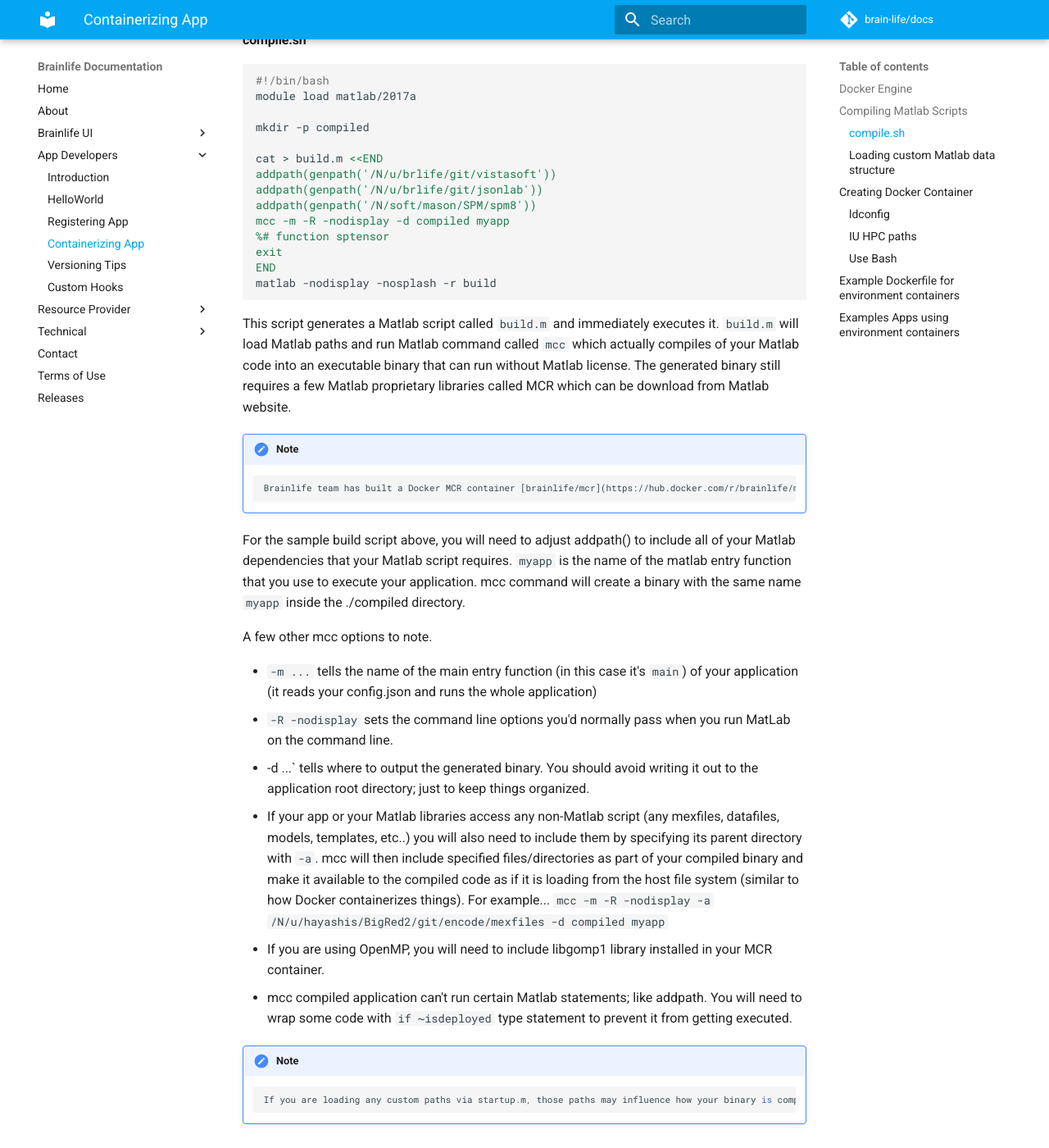
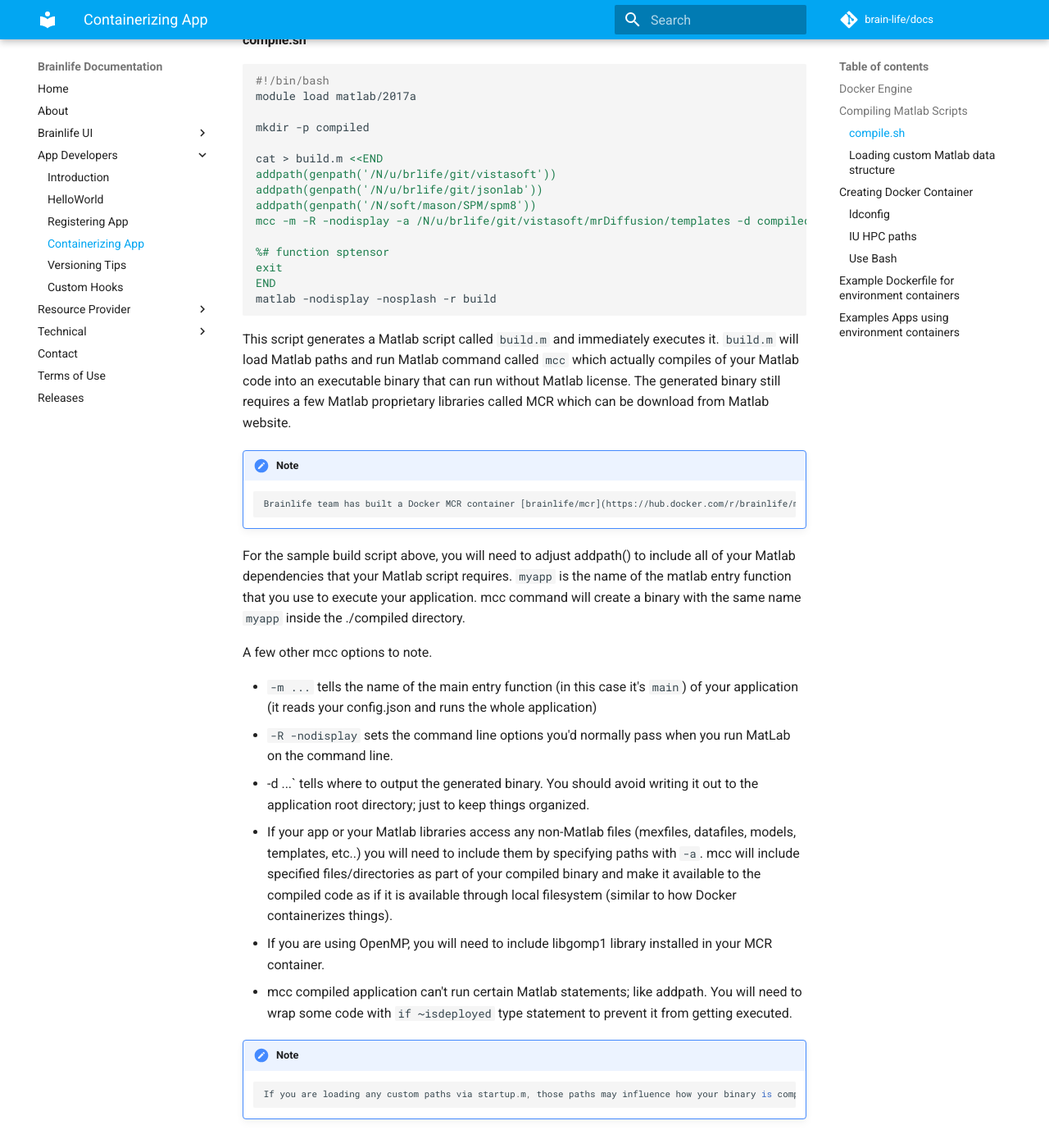
Before and after one commit to brainlife/docs, an MkDocs documentation site: the page built from docs/apps/container.md, in a window 1280 px wide and 1400 px high, scrolled down 1149 px. Shown: the whole window at 82% size. Built offline with MkDocs 1.6.1 and Material for MkDocs 9.7.7, drawn with Linux system fonts in a browser that asks for light colours; comment, search, counter and statistics services are not loaded; old or Windows-style settings are respelled for this version of MkDocs.

Commit message:
added -a sample for adding vistasoft templates

````diff
--- a/docs/apps/container.md
+++ b/docs/apps/container.md
@@ -40,7 +40,8 @@ cat > build.m <<END
 addpath(genpath('/N/u/brlife/git/vistasoft'))
 addpath(genpath('/N/u/brlife/git/jsonlab'))
 addpath(genpath('/N/soft/mason/SPM/spm8'))
-mcc -m -R -nodisplay -d compiled myapp
+mcc -m -R -nodisplay -a /N/u/brlife/git/vistasoft/mrDiffusion/templates -d compiled myapp
+
 %# function sptensor
 exit
 END
@@ -60,10 +61,7 @@ A few other mcc options to note.
 * `-m ...` tells the name of the main entry function (in this case it's `main`) of your application (it reads your config.json and runs the whole application)
 * `-R -nodisplay` sets the command line options you'd normally pass when you run MatLab on the command line.
 * -d ...` tells where to output the generated binary. You should avoid writing it out to the application root directory; just to keep things organized.
-* If your app or your Matlab libraries access any non-Matlab script (any mexfiles, datafiles, models, templates, etc..) you will also need to include them by specifying its parent directory with `-a`. mcc will then include specified files/directories as part of your compiled binary and make it available to the compiled code as if it is loading from the host file system (similar to how Docker containerizes things). For example...
-        ```
-        mcc -m -R -nodisplay -a /N/u/hayashis/BigRed2/git/encode/mexfiles -d compiled myapp
-        ```
+* If your app or your Matlab libraries access any non-Matlab files (mexfiles, datafiles, models, templates, etc..) you will need to include them by specifying paths with `-a`. mcc will include specified files/directories as part of your compiled binary and make it available to the compiled code as if it is available through local filesystem (similar to how Docker containerizes things).
 
 * If you are using OpenMP, you will need to include libgomp1 library installed in your MCR container.
 * mcc compiled application can't run certain Matlab statements; like addpath. You will need to wrap some code with `if ~isdeployed` type statement to prevent it from getting executed.
````
